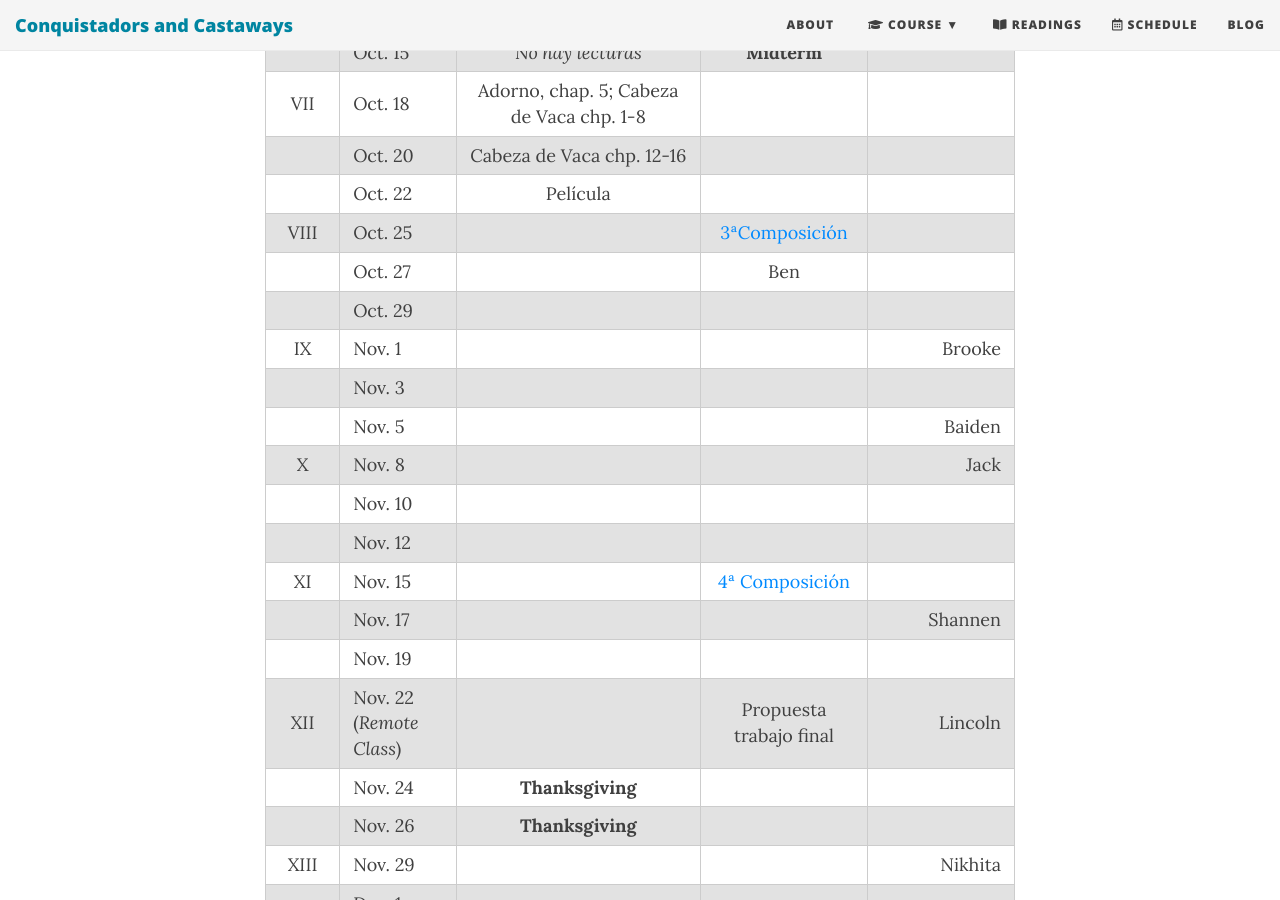
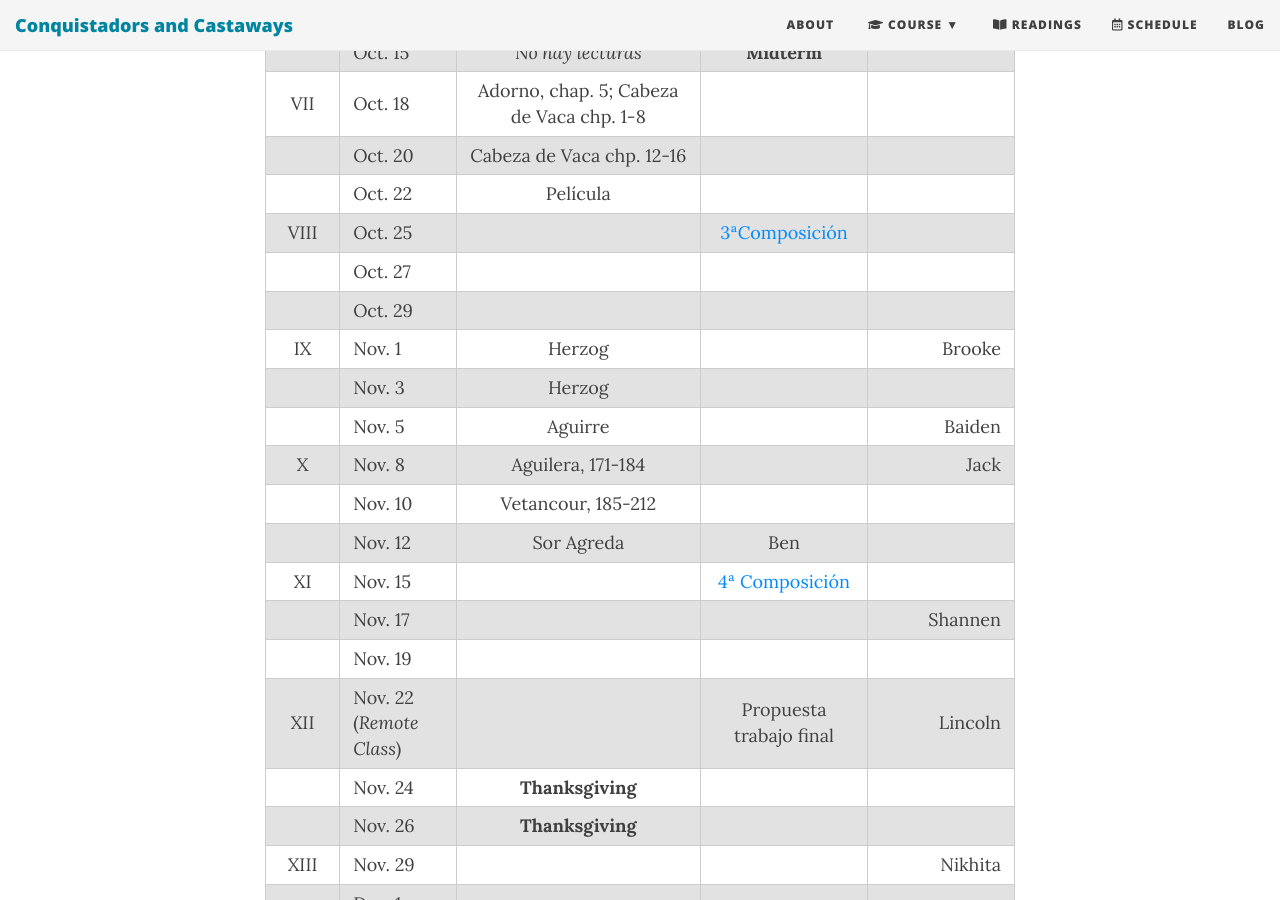
Before and after one commit to Hipomenes/ls452, a Jekyll site: the page built from calendar.md, in a window 1280 px wide and 900 px high, scrolled down 1297 px. Built offline with Jekyll 4.4.1, drawn with Linux system fonts in a browser that asks for light colours; nearby versions of some CDN libraries.

Commit message:
Update calendar.md

```diff
--- a/calendar.md
+++ b/calendar.md
@@ -31,14 +31,14 @@ subtitle: Fall 2021
 |     | Oct. 20  | Cabeza de Vaca chp. 12-16  |  |
 |     | Oct. 22  | Película | |
 | VIII| Oct. 25  |    | [3ªComposición]()  |
-|     | Oct. 27  |  | Ben |
+|     | Oct. 27  |  |  |
 |     | Oct. 29  |
-| IX  | Nov. 1   |    | | Brooke
-|     | Nov. 3   |
-|     | Nov. 5   | | | Baiden
-| X   | Nov. 8   |    | | Jack
-|     | Nov. 10  |
-|     | Nov. 12  |
+| IX  | Nov. 1   | Herzog   | | Brooke
+|     | Nov. 3   | Herzog | |
+|     | Nov. 5   | Aguirre | | Baiden
+| X   | Nov. 8   | Aguilera, 171-184  | | Jack
+|     | Nov. 10  | Vetancour, 185-212
+|     | Nov. 12  | Sor Agreda | Ben |
 | XI  | Nov. 15  |    | [4ª Composición]() |
 |     | Nov. 17  | | | Shannen
 |     | Nov. 19  |
```
